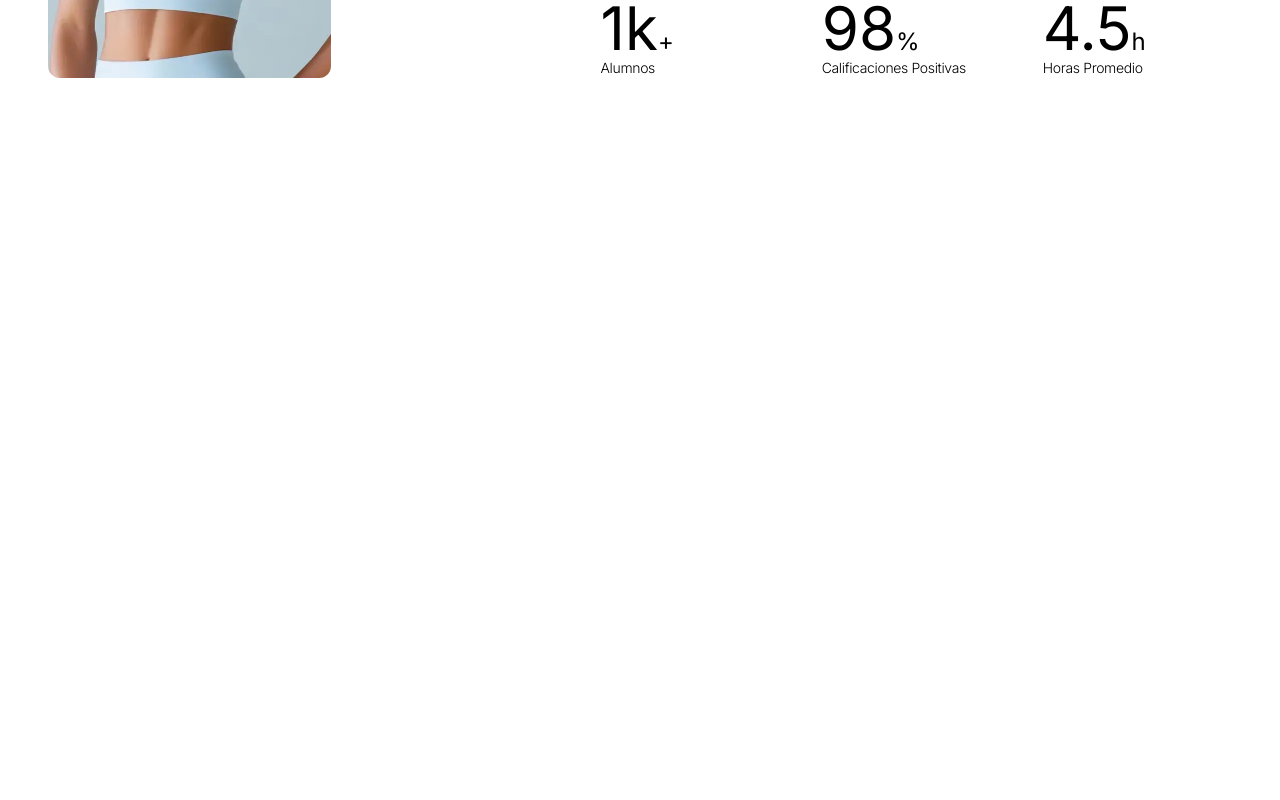
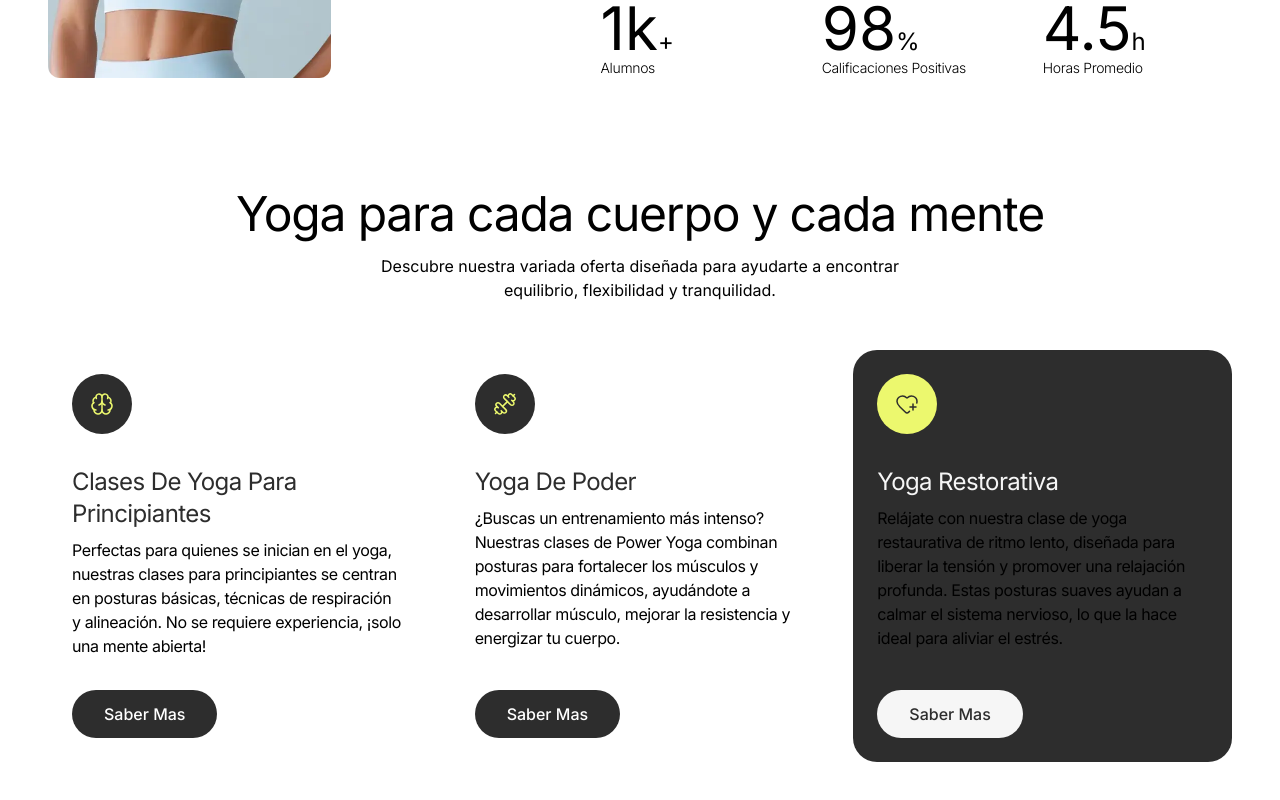
Before and after one commit to Diego-fdev/align, a React (Vite) app: page / in a window 1280 px wide. Shown: the part 1610-2410 px from the top of the page. Before the commit the page ends 1744 px from the top, so only its background shows below. Built offline with nearby package versions, Linux system fonts and the light colour scheme.

Commit message:
añadida la seccion servicios de la pagina principal

```diff
--- a/src/App.jsx
+++ b/src/App.jsx
@@ -1,5 +1,6 @@
 import Hero from "./components/Hero";
 import SectionDescripcion from "./components/index/SectionDescripcion";
+import SectionServicios from "./components/index/sectionServicios/SectionServicios";
 import Nav from "./components/Nav";
 
 function App() {
@@ -8,6 +9,7 @@ function App() {
       <Nav />
       <Hero />
       <SectionDescripcion />
+      <SectionServicios />
     </>
   );
 }
--- /dev/null
+++ b/src/components/index/sectionServicios/CardServicios.jsx
@@ -0,0 +1,58 @@
+import MainIcon from "../../../icons/MainIcon";
+
+export default function CardServicios({ id, type, icon, title, text }) {
+  return (
+    <div
+      id={id}
+      className={`card p-6 2xl:p-7 flex flex-col gap-8 xl:min-h-[410px] 2xl:min-h-[475px] rounded-3xl relative w-full ${
+        type === "main" ? "bg-main-black md:col-span-2 lg:col-span-1" : ""
+      }`}
+    >
+      <div className="ilustracion-card absolute -top-20 sm:top-auto sm:-bottom-20 -right-20 xl:-bottom-28 xl:-right-28 opacity-50 overflow-hidden pointer-events-none">
+        <MainIcon
+          customSize={"w-[200px] h-[200px] lg:w-[300px] lg:h-[300px]"}
+        />
+      </div>
+      <div
+        className={`icon rounded-full w-14 h-14 xl:w-15 xl:h-15 2xl:w-16 2xl:h-16 flex items-center justify-center ${
+          type === "main" ? "bg-main-color" : "bg-main-black"
+        }`}
+      >
+        {icon}
+      </div>
+      <div className="card-text flex flex-col gap-2">
+        <span
+          className={`capitalize text-[22px] xl:text-2xl 2xl:text-[28px] tracking-tight ${
+            type === "main" ? "text-main-white" : "text-main-black"
+          }`}
+        >
+          {title}
+        </span>
+        <p
+          className={`text-sm leading-[22px] xl:text-base xl:leading-6 2xl:text-[18px] tracking-tight 2xl:leading-[30px] ${
+            type === "main"
+              ? "text-secondary-text-white"
+              : "text-secondary-text"
+          }`}
+        >
+          {text}
+        </p>
+      </div>
+
+      <a
+        href=""
+        className={`w-full py-3 rounded-full sm:w-fit mt-auto sm:px-8 flex items-center justify-center ${
+          type === "main" ? "bg-main-white " : "bg-main-black"
+        }`}
+      >
+        <span
+          className={`capitalize text-sm xl:text-base 2xl:text-lg font-medium ${
+            type === "main" ? "text-main-black" : "text-white"
+          }`}
+        >
+          saber mas
+        </span>
+      </a>
+    </div>
+  );
+}
--- /dev/null
+++ b/src/components/index/sectionServicios/SectionServicios.jsx
@@ -0,0 +1,162 @@
+import CustomMainSection from "../../CustomMainSection";
+import { HeartPlus, Dumbbell, Brain } from "lucide-react";
+import CardServicios from "./CardServicios";
+
+const infoCards = [
+  {
+    id: 1,
+    titulo: "Clases de yoga para principiantes",
+    texto:
+      "Perfectas para quienes se inician en el yoga, nuestras clases para principiantes se centran en posturas básicas, técnicas de respiración y alineación. No se requiere experiencia, ¡solo una mente abierta!",
+    tipo: "base",
+    icon: Brain,
+  },
+  {
+    id: 2,
+    titulo: "Yoga de poder",
+    texto:
+      "¿Buscas un entrenamiento más intenso? Nuestras clases de Power Yoga combinan posturas para fortalecer los músculos y movimientos dinámicos, ayudándote a desarrollar músculo, mejorar la resistencia y energizar tu cuerpo.",
+    tipo: "base",
+    icon: Dumbbell,
+  },
+  {
+    id: 3,
+    titulo: "yoga restorativa",
+    texto:
+      "Relájate con nuestra clase de yoga restaurativa de ritmo lento, diseñada para liberar la tensión y promover una relajación profunda. Estas posturas suaves ayudan a calmar el sistema nervioso, lo que la hace ideal para aliviar el estrés.",
+    tipo: "main",
+    icon: HeartPlus,
+  },
+];
+
+export default function SectionServicios() {
+  return (
+    <CustomMainSection customStyles={"flex flex-col gap-12"}>
+      <header className="flex flex-col gap-4 2xl:gap-6 max-w-[400px] sm:max-w-[500px] md:max-w-[700px] mx-auto lg:max-w-full">
+        <h2 className="text-4xl sm:text-[42px] text-center tracking-tight xl:text-5xl 2xl:text-[54px]">
+          Yoga para cada cuerpo y cada mente
+        </h2>
+        <p className="text-sm text-center md:max-w-[550px] mx-auto xl:text-base 2xl:text-lg 2xl:max-w-[600px]">
+          Descubre nuestra variada oferta diseñada para ayudarte a encontrar
+          equilibrio, flexibilidad y tranquilidad.
+        </p>
+      </header>
+      <div className="cards-container w-full overflow-hidden grid gap-12 md:gap-6 md:grid-cols-2 lg:grid-cols-3">
+        {infoCards.map((card) => {
+          const Icon = card.icon;
+          return (
+            <CardServicios
+              key={card.id}
+              title={card.titulo}
+              text={card.texto}
+              icon={
+                <Icon
+                  className={`stroke-[1.5] w-5 h-5 xl:h-6 xl:w-6 2xl:h-7 2xl:w-7 ${
+                    card.tipo === "main" ? "text-main-black" : "text-main-color"
+                  }`}
+                />
+              }
+              type={card.tipo}
+            />
+          );
+        })}
+
+        {/*         <CardServicios
+          title="yoga restorativa"
+          text="Relájate con nuestra clase de yoga restaurativa de ritmo lento,
+              diseñada para liberar la tensión y promover una relajación
+              profunda. Estas posturas suaves ayudan a calmar el sistema
+              nervioso, lo que la hace ideal para aliviar el estrés."
+          icon={
+            <Dumbbell className="stroke-[1.5] w-5 h-5 xl:h-6 xl:w-6 2xl:h-7 2xl:w-7 text-main-color" />
+          }
+          type=""
+        />
+        <CardServicios
+          title="yoga restorativa"
+          text="Relájate con nuestra clase de yoga restaurativa de ritmo lento,
+              diseñada para liberar la tensión y promover una relajación
+              profunda. Estas posturas suaves ayudan a calmar el sistema
+              nervioso, lo que la hace ideal para aliviar el estrés."
+          icon={
+            <HeartPlus className="stroke-[1.5] w-5 h-5 xl:h-6 xl:w-6 2xl:h-7 2xl:w-7" />
+          }
+          type="main"
+        /> */}
+        {/*         <div className="card bg-main-black p-6 flex flex-col gap-8 rounded-3xl relative w-full">
+          <div className="ilustracion-card absolute -top-20 sm:top-auto sm:-bottom-20 -right-20 opacity-50 overflow-hidden">
+            <MainIcon customHeight={"200"} customWidth={"200"} />
+          </div>
+          <div className="icon rounded-full bg-main-color w-14 h-14 flex items-center justify-center">
+            <HeartPlus className="stroke-[1.5] w-5 h-5" />
+          </div>
+          <div className="card-text flex flex-col gap-2">
+            <span className="text-main-white capitalize text-[22px] tracking-tight">
+              yoga restorativa
+            </span>
+            <p className="text-secondary-text-white text-sm leading-[22px]">
+              Relájate con nuestra clase de yoga restaurativa de ritmo lento,
+              diseñada para liberar la tensión y promover una relajación
+              profunda. Estas posturas suaves ayudan a calmar el sistema
+              nervioso, lo que la hace ideal para aliviar el estrés.
+            </p>
+          </div>
+
+          <button className="w-full bg-main-white py-3 rounded-full sm:w-fit sm:px-8">
+            <span className="capitalize text-sm font-medium">saber mas</span>
+          </button>
+        </div> */}
+        {/*         <div className="card bg-main-black p-6 2xl:p-7 flex flex-col gap-8 xl:min-h-[410px] 2xl:min-h-[475px] rounded-3xl relative w-full">
+          <div className="ilustracion-card absolute -top-20 sm:top-auto sm:-bottom-20 -right-20 xl:-bottom-28 xl:-right-28 opacity-50 overflow-hidden">
+            <MainIcon
+              customSize={"w-[200px] h-[200px] lg:w-[300px] lg:h-[300px]"}
+            />
+          </div>
+          <div className="icon rounded-full bg-main-color w-14 h-14 xl:w-15 xl:h-15 2xl:w-16 2xl:h-16 flex items-center justify-center">
+            <HeartPlus className="stroke-[1.5] w-5 h-5 xl:h-6 xl:w-6 2xl:h-7 2xl:w-7" />
+          </div>
+          <div className="card-text flex flex-col gap-2">
+            <span className="text-main-white capitalize text-[22px] xl:text-2xl 2xl:text-[28px] tracking-tight">
+              yoga restorativa
+            </span>
+            <p className="text-secondary-text-white text-sm leading-[22px] xl:text-base xl:leading-6 2xl:text-[18px] tracking-tight 2xl:leading-[30px]">
+              Relájate con nuestra clase de yoga restaurativa de ritmo lento,
+              diseñada para liberar la tensión y promover una relajación
+              profunda. Estas posturas suaves ayudan a calmar el sistema
+              nervioso, lo que la hace ideal para aliviar el estrés.
+            </p>
+          </div>
+
+          <button className="w-full bg-main-white py-3 rounded-full sm:w-fit xl:mt-auto sm:px-8">
+            <span className="capitalize text-sm xl:text-base 2xl:text-lg font-medium">
+              saber mas
+            </span>
+          </button>
+        </div> */}
+        {/*         <div className="card bg-main-black p-6 flex flex-col gap-8 rounded-3xl relative w-full md:col-span-2 lg:col-span-1">
+          <div className="ilustracion-card absolute -top-20 sm:top-auto sm:-bottom-20 -right-20 opacity-50 overflow-hidden">
+            <MainIcon customHeight={"200"} customWidth={"200"} />
+          </div>
+          <div className="icon rounded-full bg-main-color w-14 h-14 flex items-center justify-center">
+            <HeartPlus className="stroke-[1.5] w-5 h-5" />
+          </div>
+          <div className="card-text flex flex-col gap-2">
+            <span className="text-main-white capitalize text-[22px] tracking-tight">
+              yoga restorativa
+            </span>
+            <p className="text-secondary-text-white text-sm leading-[22px]">
+              Relájate con nuestra clase de yoga restaurativa de ritmo lento,
+              diseñada para liberar la tensión y promover una relajación
+              profunda. Estas posturas suaves ayudan a calmar el sistema
+              nervioso, lo que la hace ideal para aliviar el estrés.
+            </p>
+          </div>
+
+          <button className="w-full bg-main-white py-3 rounded-full sm:w-fit sm:px-8">
+            <span className="capitalize text-sm font-medium">saber mas</span>
+          </button>
+        </div> */}
+      </div>
+    </CustomMainSection>
+  );
+}
```
